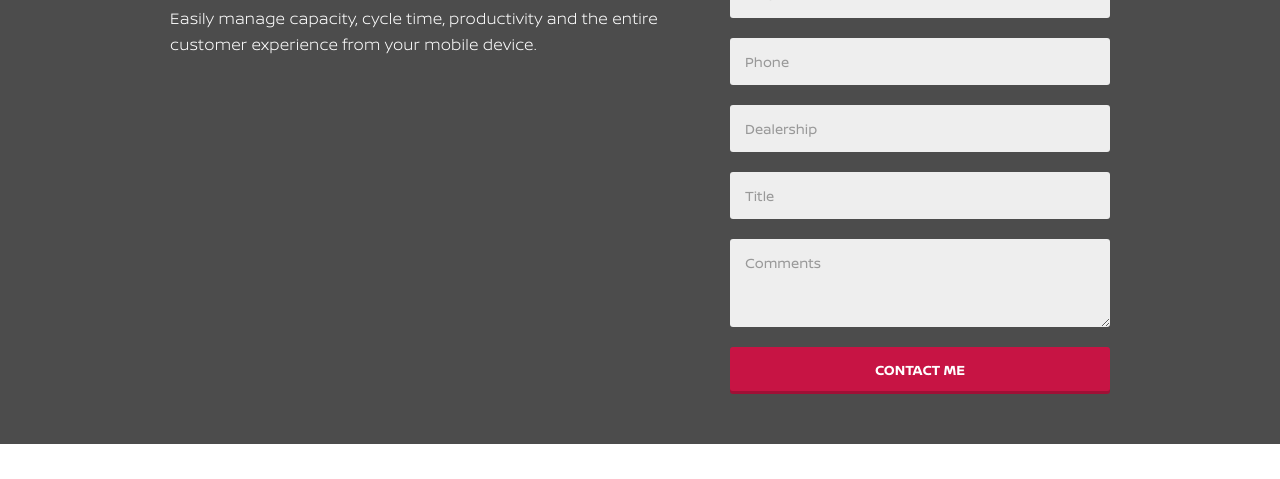
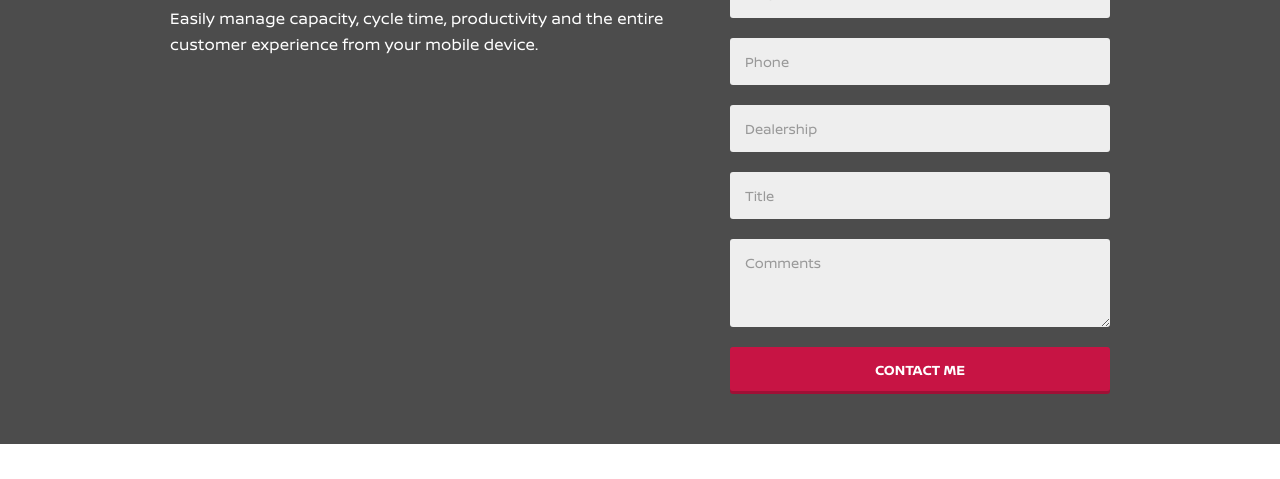
Before and after one commit to mguissinedfx/mguissinedfx.github.io, a plain HTML site: page index.html in a window 1280 px wide. Shown: the part 276-755 px from the top of the page. Drawn offline with Linux system fonts and the light colour scheme; files whose address does not match are found by name.

Commit message:
Font fix 2

```diff
--- a/css/font-style.css
+++ b/css/font-style.css
@@ -32,12 +32,6 @@
   src:  url('fonts/nissan brand bold.otf');
   font-weight: bold;
   font-style: bold;
-}
-
-@font-face {
-  font-family: 'NISSAN BRAND';
-  src:  url('fonts/nissan brand light.otf');
-  font-weight: 300;
 }
 
 [class^="pixicon-"], [class*=" pixicon-"] {
```
